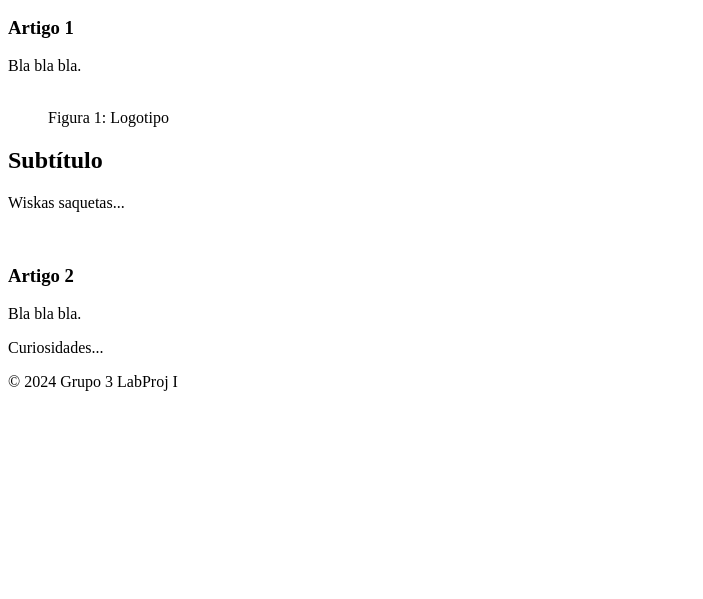
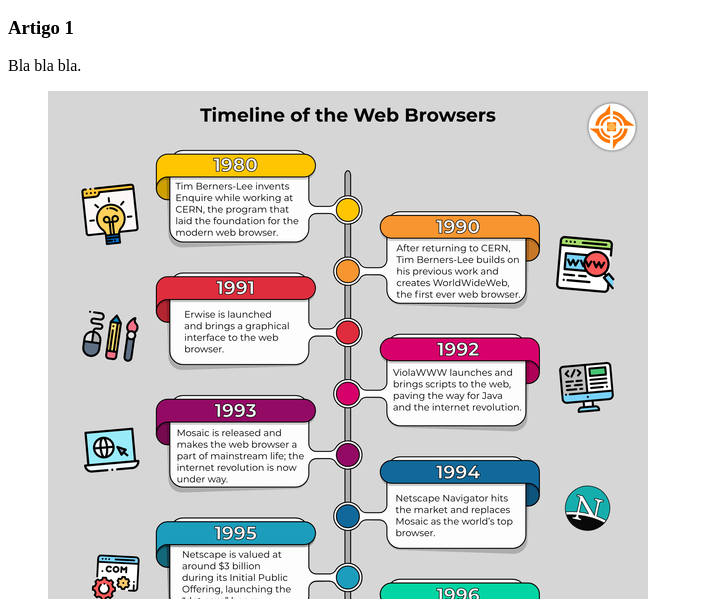
Before and after one commit to danixzsts/2024_LP1_3, a plain HTML site: page index.html in a window 1280 px wide. Shown: the part 201-800 px from the top of the page, without its empty margins (0-703 px from the left). Drawn offline with Linux system fonts and the light colour scheme.

Commit message:
Adicionei a timeline

```diff
--- a/index.html
+++ b/index.html
@@ -26,7 +26,7 @@
                 <h1>Artigo 1</h1>
                 <p>Bla bla bla.</p>
                 <figure>
-                    <img src="" alt=""/>
+                    <img src="Imagens/Timeline_of_the_Web_Browsers.jpg" alt="timeline"/>
                     <figcaption>Figura 1: Logotipo</figcaption>
                 </figure>
             </section>
```
Also changed, not shown: Imagens/Timeline_of_the_Web_Browsers.jpg (added), 1 other file.
